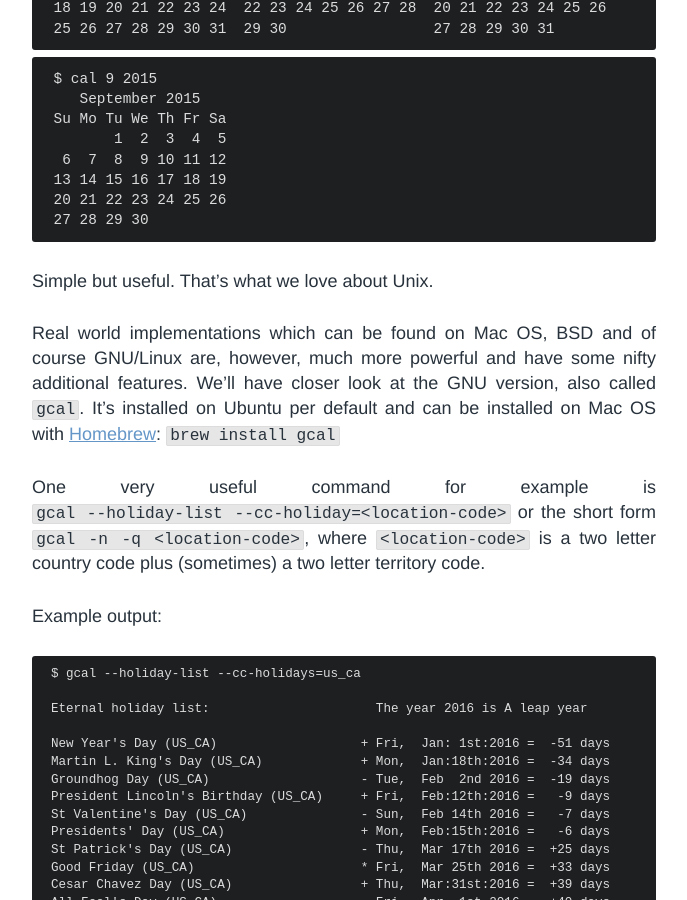
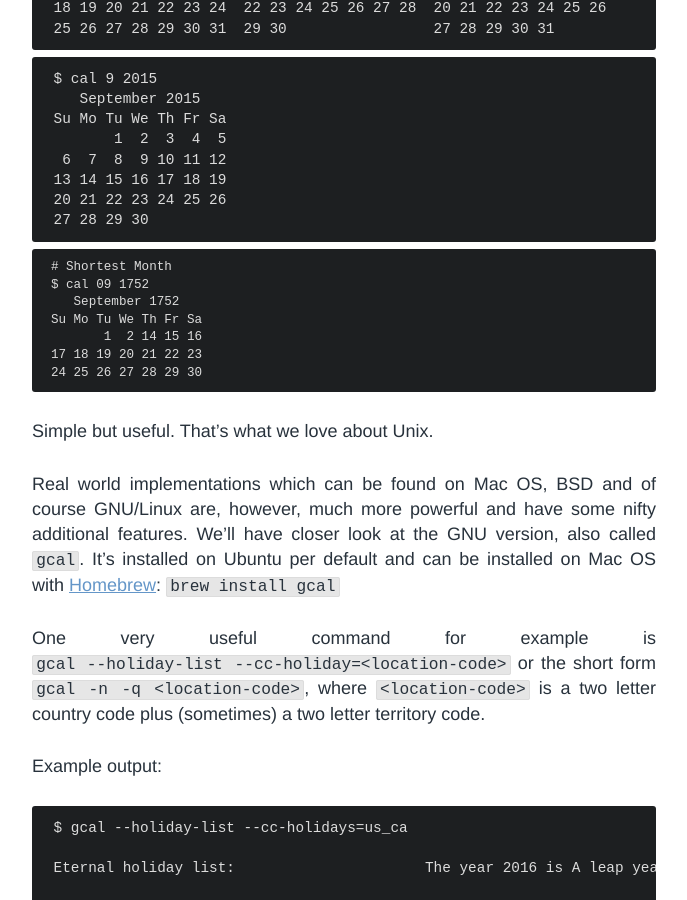
Before and after one commit to ad-si/adriansieber-com, a Jekyll site: the page built from _posts/2016-05-09-cal-display-calendar-in-terminal.md, in a window 1280 px wide and 900 px high, scrolled down 1290 px. Shown: the whole window, without its empty margins (296-983 px from the left). Built offline with Jekyll 4.4.1, drawn with Linux system fonts in a browser that asks for light colours; nearby versions of some CDN libraries; comment, search, counter and statistics services are not loaded; some of the changed text lies outside the part shown.

Commit message:
Shortest Month

````diff
--- a/_posts/2016-05-09-cal-display-calendar-in-terminal.md
+++ b/_posts/2016-05-09-cal-display-calendar-in-terminal.md
@@ -79,6 +79,17 @@ Su Mo Tu We Th Fr Sa
 20 21 22 23 24 25 26
 27 28 29 30
 ```
+
+```txt
+# Shortest Month
+$ cal 09 1752
+   September 1752
+Su Mo Tu We Th Fr Sa
+       1  2 14 15 16
+17 18 19 20 21 22 23
+24 25 26 27 28 29 30
+```
+
 
 Simple but useful. That's what we love about Unix.
 
````
